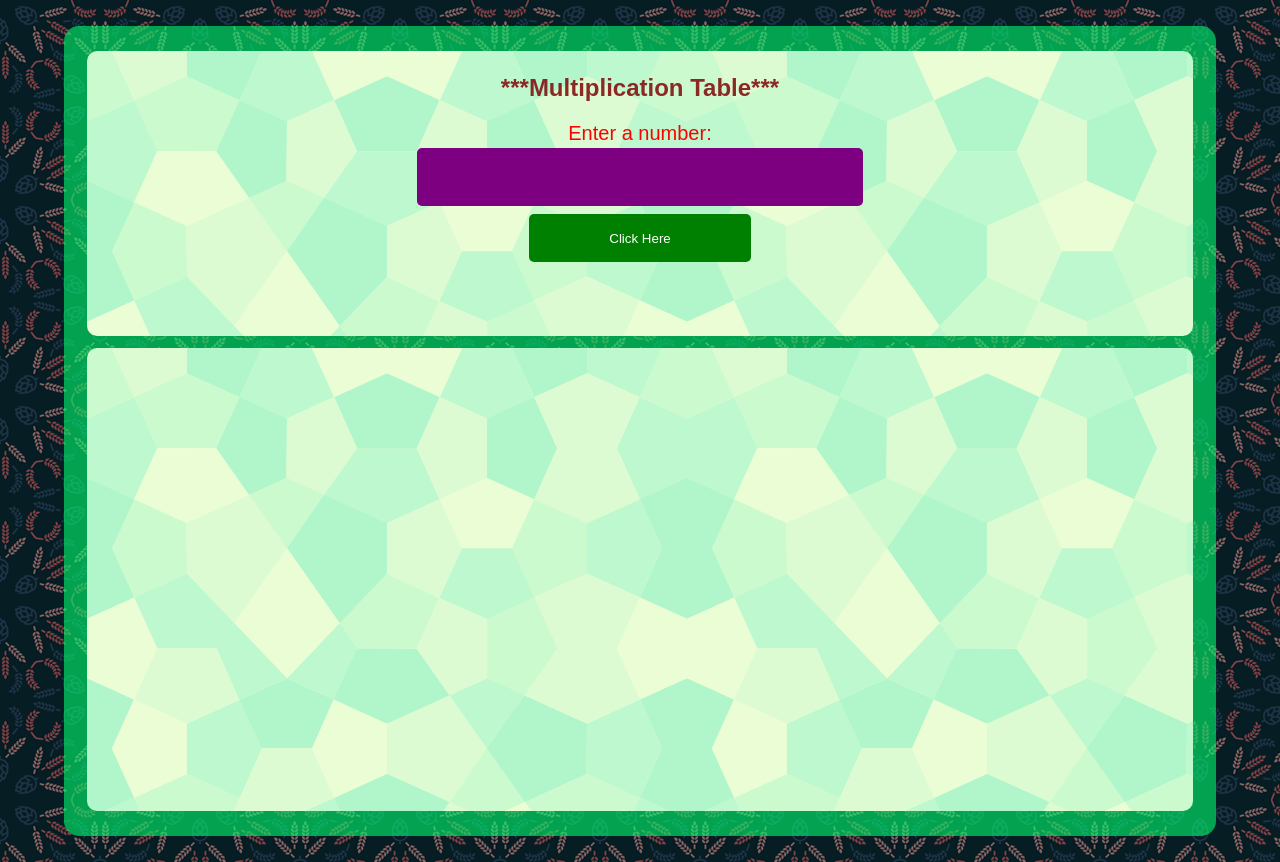
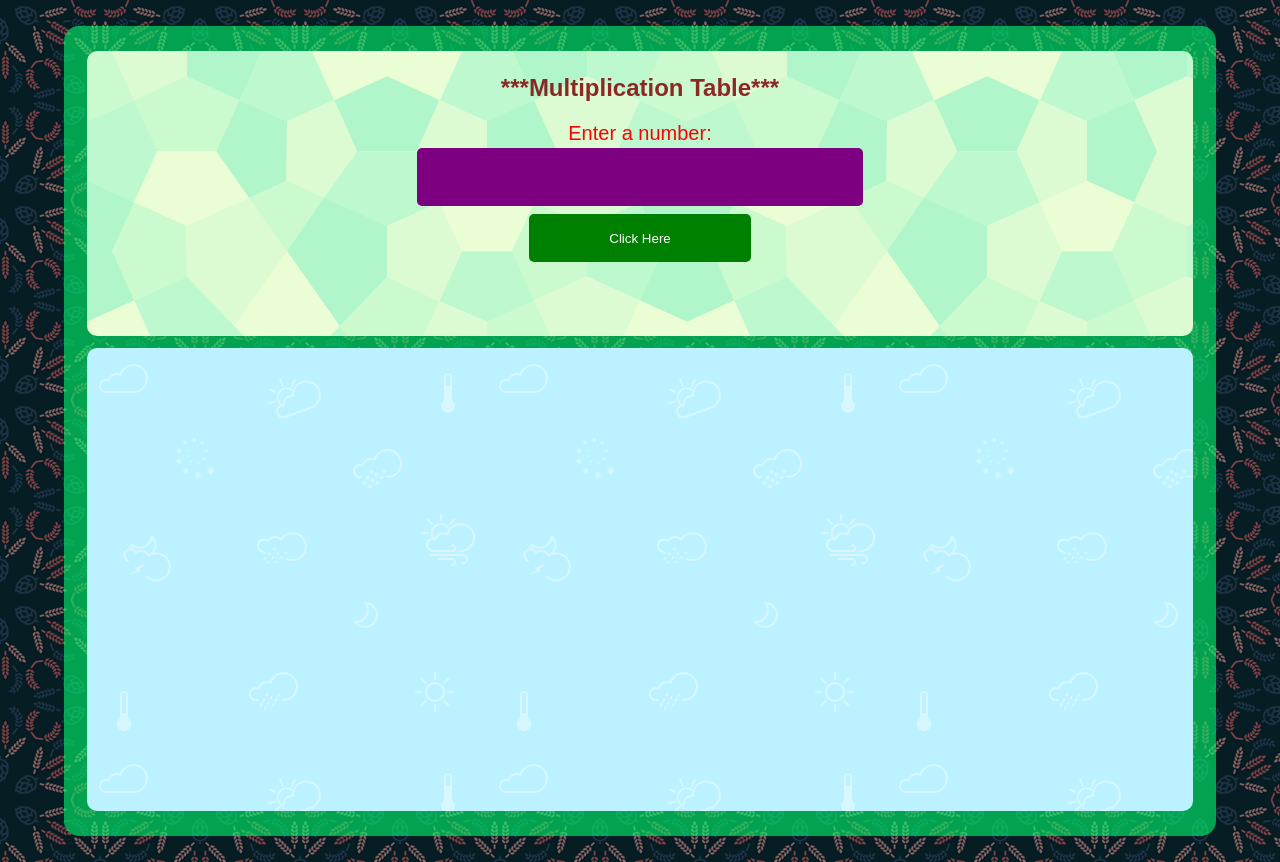
Before and after one commit to mohsin-al-mamun/Multiplication-for-single-number, a plain HTML site: page index.html in a window 1280 px wide. Drawn offline with Linux system fonts and the light colour scheme.

Commit message:
Description and some styles have been changed.

```diff
--- a/style.css
+++ b/style.css
@@ -102,7 +102,7 @@ body{
     margin-top: 1%;
     padding-top:1%;
     padding-bottom: 1%;
-    background-image: url("congruent_pentagon.png");
+    background-image: url("weather.png");
     color:rgb(38, 0, 128);
 
 }
```
Also changed, not shown: 1 other file.
